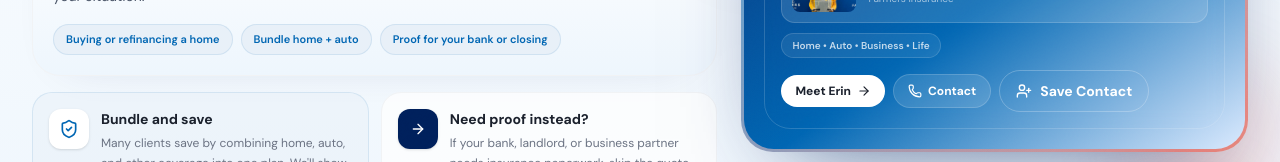
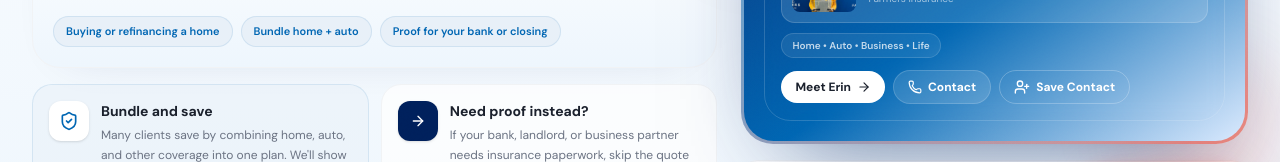
Before and after one commit to willsigmon/allsberryins, a Next.js app: page / in a window 1280 px wide. Shown: the part 487-649 px from the top of the page. Built offline with nearby package versions, Linux system fonts and the light colour scheme; no server answers.

Commit message:
fix: match SaveContactButton size to other hero card buttons

```diff
--- a/src/components/ui/save-contact-button.tsx
+++ b/src/components/ui/save-contact-button.tsx
@@ -69,7 +69,7 @@
       type="button"
       onClick={handleDownload}
       className={cn(
-        "inline-flex items-center gap-2 rounded-full px-4 py-2.5 text-sm font-bold transition",
+        "inline-flex items-center gap-1.5 rounded-full px-3.5 py-2 text-xs font-bold transition",
         variant === "dark"
           ? "border border-white/24 text-white hover:bg-white/10"
           : "border border-gray-200 text-gray-600 hover:border-blue hover:text-blue",
```
